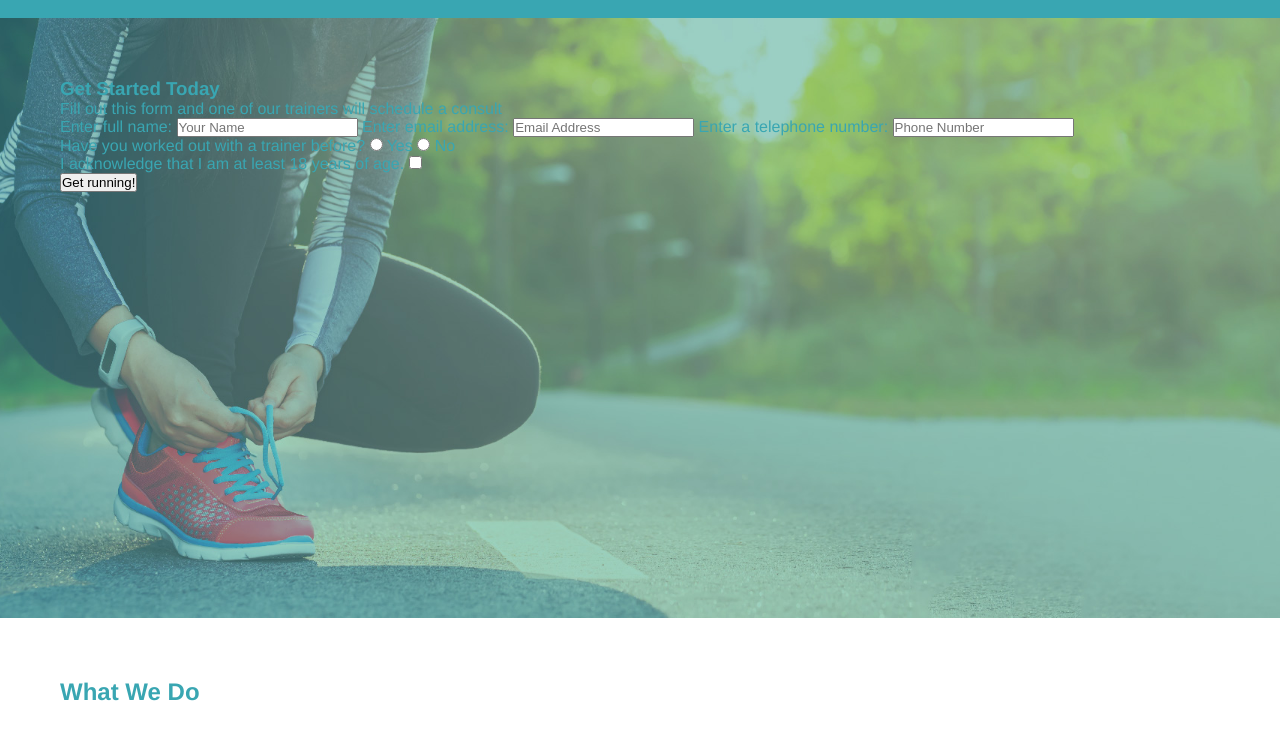
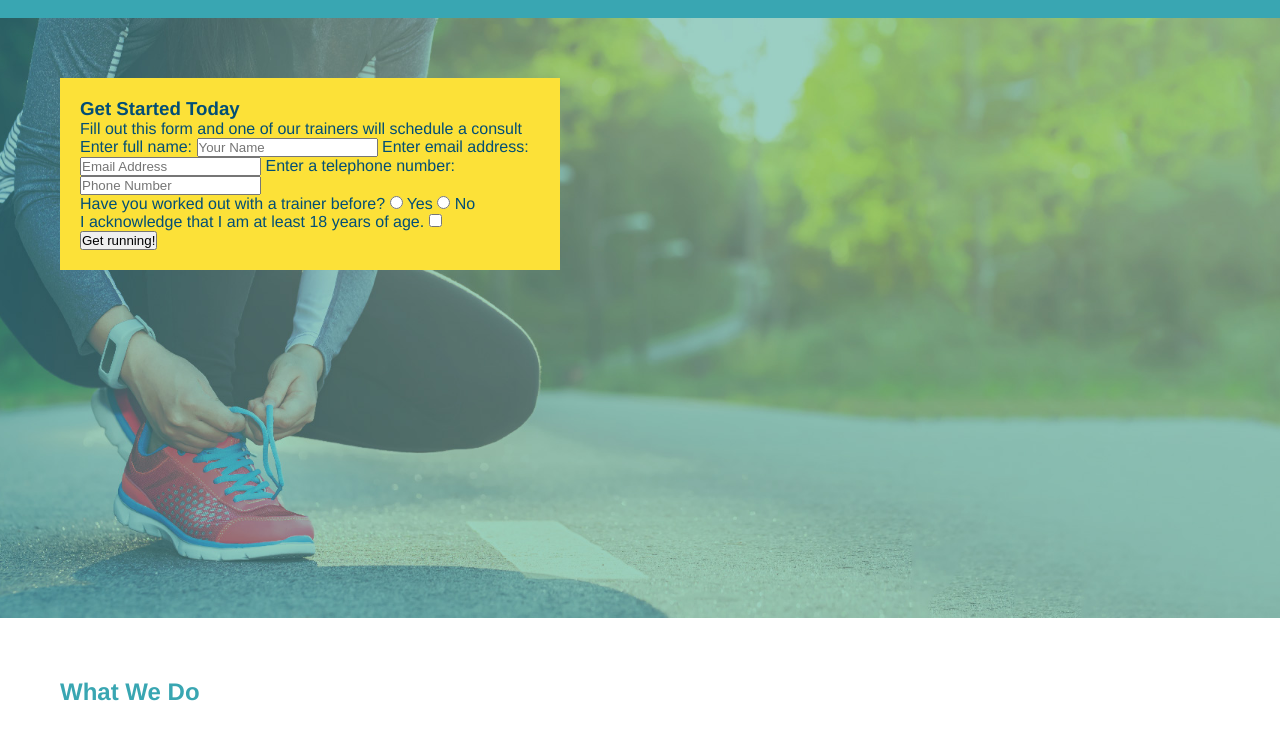
Before and after one commit to Romeo-Wizard/run-buddy, a plain HTML site: page index.html in a window 1280 px wide. Shown: the part 64-800 px from the top of the page. Drawn offline with Linux system fonts and the light colour scheme.

Commit message:
added hero form style

```diff
--- a/assets/css/style.css
+++ b/assets/css/style.css
@@ -77,3 +77,12 @@ section {
     background-position: center;
 }
 /* Hero Style End */
+
+/* Hero Form Style Start */
+.hero-form {
+    color: #024e76;
+    background-color: #fce138;
+    padding: 20px;
+    width: 500px;
+}
+/* Hero form Style End */
--- a/index.html
+++ b/index.html
@@ -35,7 +35,7 @@
 
 <!-- hero/jumbotron -->
 <section class="hero">
-    <div>
+    <div class="hero-form">
         <h3>Get Started Today</h3>
         <p>Fill out this form and one of our trainers will schedule a consult</p>
     <!-- Add form element -->
```
